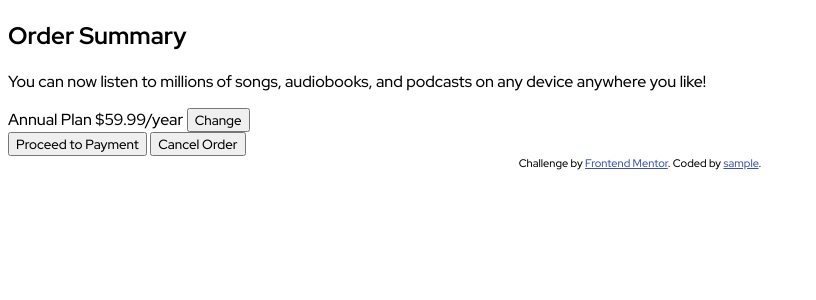
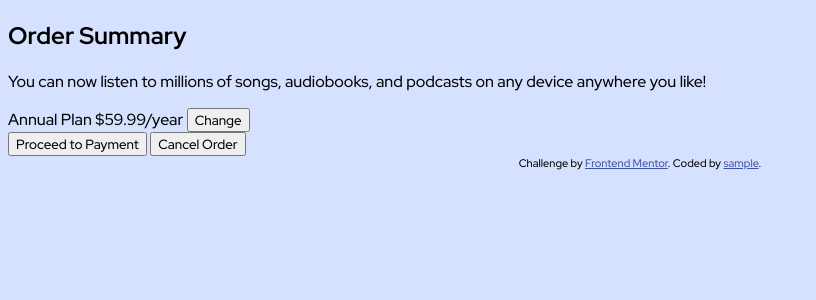
Before and after one commit to ryeokra/ord-sum-comp, a Python web app: template templates/index.jinja2 in a window 1280 px wide. Shown: the top 300 px of the page, without its empty margins (0-816 px from the left). Run offline with Jinja, Linux system fonts and the light colour scheme; the template is opened without the code that fills it: most values are stand-ins (such as "Sample title", 1, 10 or a date in 2020).

Commit message:
add style for body background

```diff
--- a/static/css/index.css
+++ b/static/css/index.css
@@ -1 +1,14 @@
 * {font-family: 'Red Hat Display', sans-serif;}
+
+body {
+    background-color: rgba(224, 232, 255, 255);
+    background-image: url(../images/pattern-background-mobile.svg);
+    background-repeat: no-repeat;
+    background-attachment: fixed;
+}
+
+@media only screen and (min-width: 375px) {
+    body {
+        background-image: url(../images/pattern-background-desktop.svg);
+    }
+}
```
